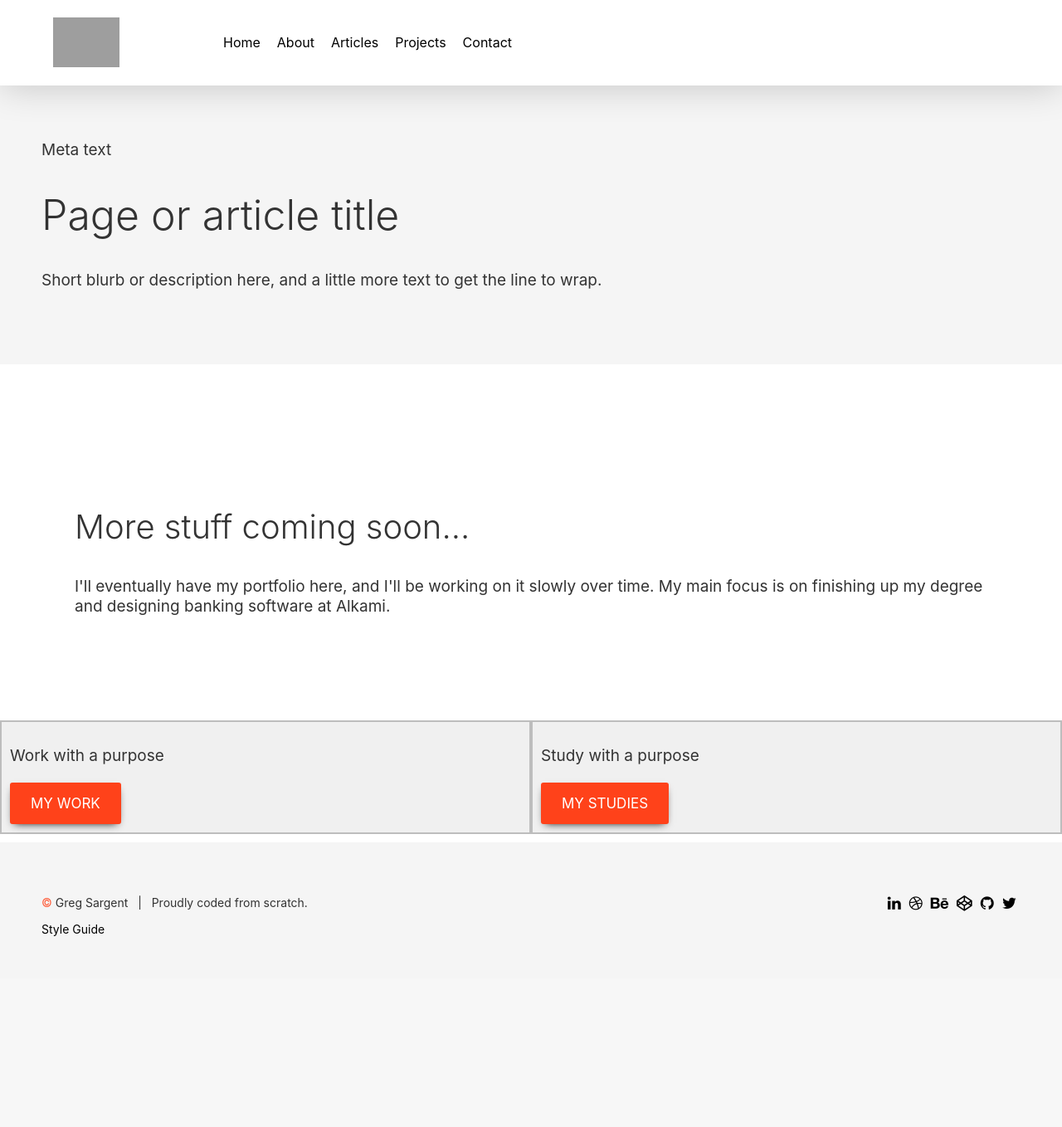
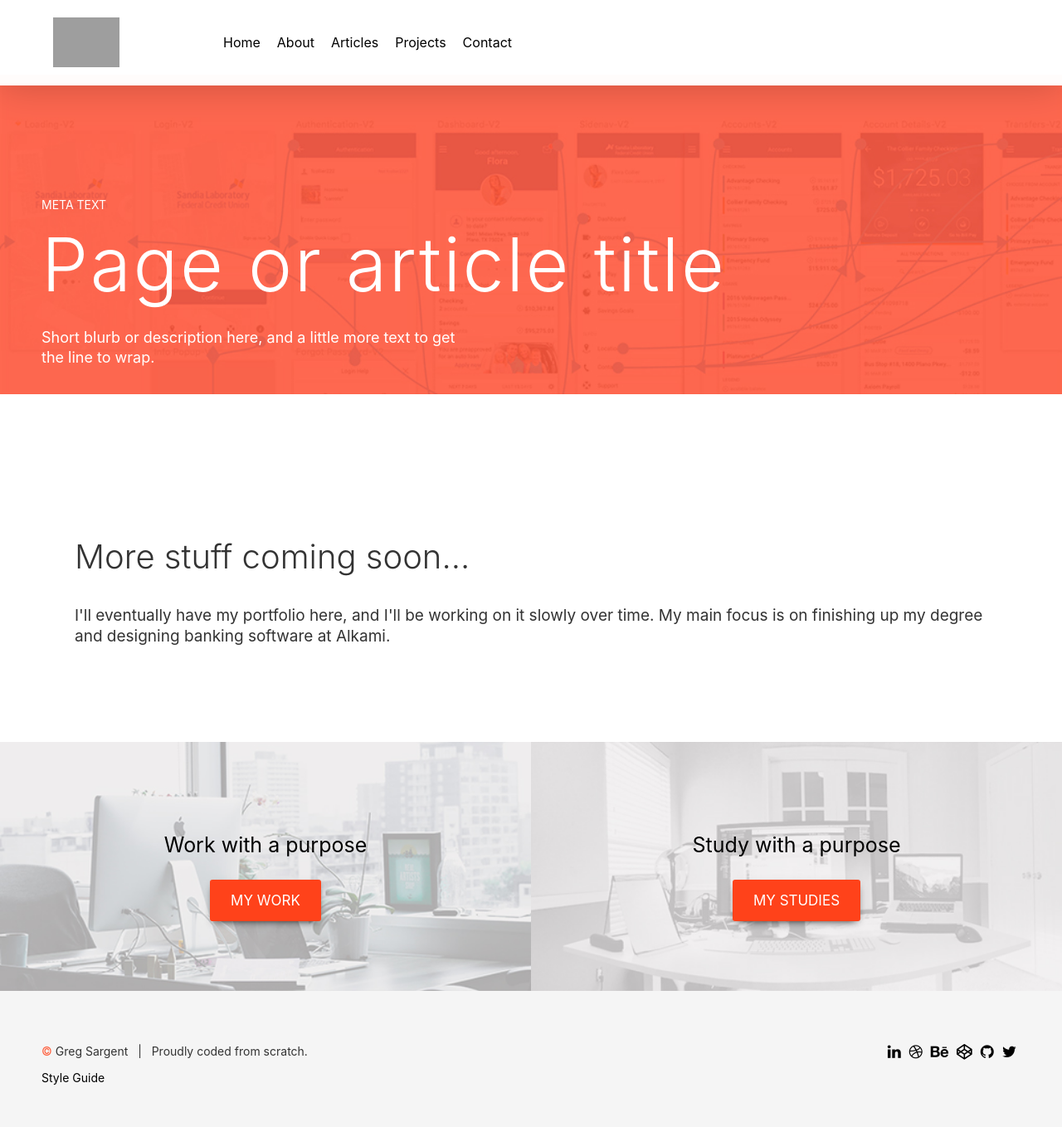
Before and after one commit to gksargent/gsargent.info, a PHP site: page / in a window 1280 px wide. Shown: the whole page at 83% size. Before the commit the page ends 1128 px from the top, so only its background shows below. Run offline with PHP 8.4, Linux system fonts and the light colour scheme; grey boxes are pictures that could not be loaded.

Commit message:
a few fixes for the new banner and cta section hovers

```diff
--- a/css/main.processed.css
+++ b/css/main.processed.css
@@ -224,8 +224,6 @@ Grid visualization stuff
 .columns {
   display: flex; }
   .columns .column {
-    background-color: #f0f0f0;
-    border: solid 2px #bdbdbd;
     min-height: 25px;
     padding: 10px;
     margin: 10px 0 10px 0; }
@@ -432,8 +430,32 @@ Styleguide Grid visualization stuff
   color: #333333 !important; }
 
 #banner {
-  padding: 150px 50px 70px 50px;
-  background-color: whitesmoke; }
+  height: 40vh;
+  display: flex;
+  flex-direction: column;
+  justify-content: flex-end;
+  position: relative;
+  margin: 90px 0 0 0;
+  padding: 50px 50px 15px 50px;
+  background-image: url("/assets/images/sketch-screenshot.jpg");
+  background-size: cover;
+  background-position: center bottom; }
+  #banner h1 {
+    color: white;
+    font-size: 7vw;
+    margin-top: 5px;
+    margin-bottom: 0;
+    letter-spacing: 2.5px; }
+  #banner .banner-subheading {
+    color: white;
+    font-size: 18px;
+    max-width: 40vw;
+    line-height: 1.3; }
+  #banner .banner-meta-text {
+    color: white;
+    font-size: 14px;
+    margin-bottom: 0px;
+    text-transform: uppercase; }
 
 /*
 ======================================
@@ -470,4 +492,41 @@ footer {
     #footer-right-column ul li:before {
       display: none; }
 
+#cta-container {
+  background-color: black;
+  height: 300px;
+  color: black;
+  font-size: 25px; }
+  #cta-container .column {
+    padding: 0px !important;
+    margin: 0px !important; }
+
+#cta-left {
+  display: flex;
+  flex-direction: column;
+  align-items: center;
+  justify-content: center;
+  height: 300px;
+  overflow: hidden;
+  background-image: url("http://gsargent.info/assets/images/work-office.jpg");
+  background-size: cover;
+  background-position: bottom center;
+  transition: all 250ms ease; }
+
+#cta-right {
+  display: flex;
+  flex-direction: column;
+  align-items: center;
+  justify-content: center;
+  background-color: blue;
+  height: 300px;
+  overflow: hidden;
+  background-image: url("http://gsargent.info/assets/images/home-office.jpg");
+  background-size: cover;
+  transition: all 250ms ease; }
+
+#cta-left:hover, #cta-right:hover {
+  opacity: .8;
+  transform: scale(10%); }
+
 /*# sourceMappingURL=main.processed.css.map */
--- a/css/partials/_grids.scss
+++ b/css/partials/_grids.scss
@@ -15,8 +15,6 @@ Grid visualization stuff
   display: flex;
 
   .column {
-    background-color: $filled-box-color;
-    border: solid 2px darken( $filled-box-color, 20% );
     min-height: 25px;
     padding: 10px;
     margin: 10px 0 10px 0;
```
Also changed, not shown: css/partials/_cta.scss (+3 -4 lines), 2 other files.
